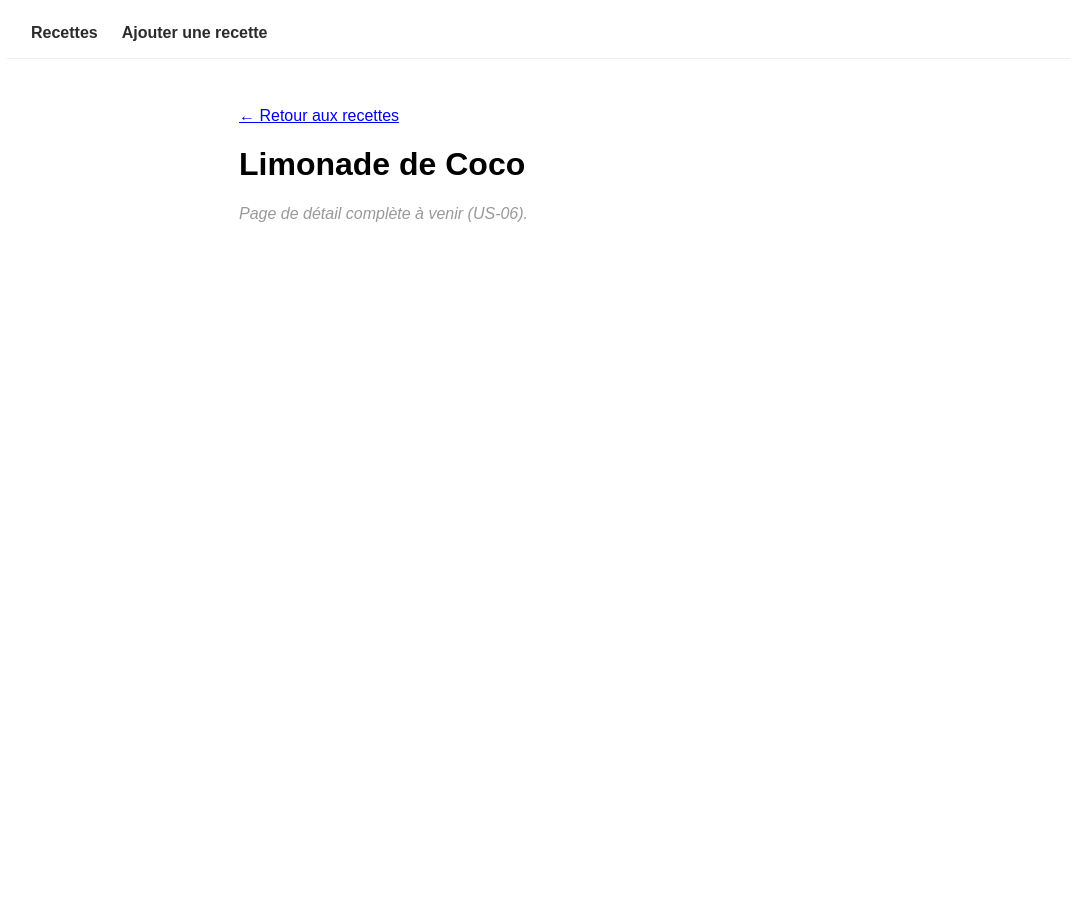
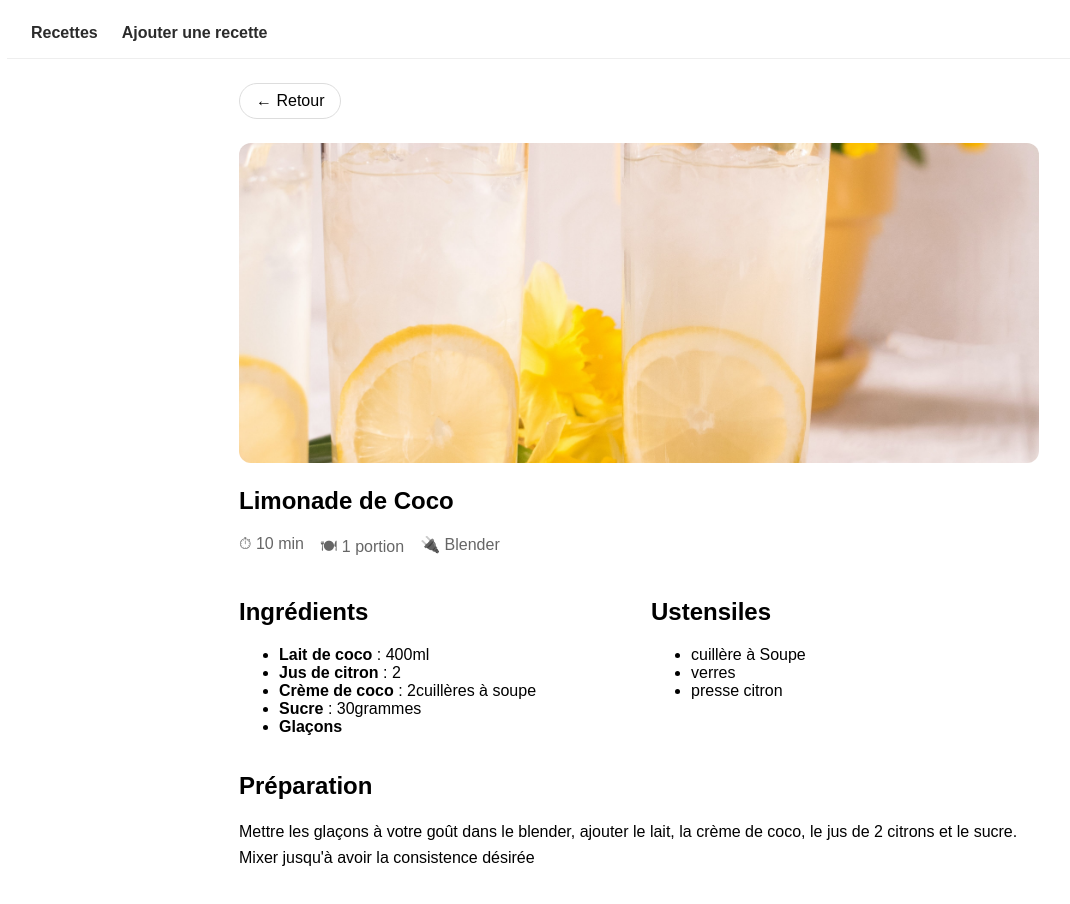
Before and after one commit to Yass-Devv/toqueChef, a Vue app: page /recipe/1 in a window 1280 px wide. Shown: the top 904 px of the page, without its empty margins (1-1071 px from the left). Before the commit the page ends 800 px from the top, so only its background shows below. Built offline with nearby package versions, Linux system fonts and the light colour scheme.

Commit message:
US-06 : page de détail d'une recette et page 404

```diff
--- a/src/router/index.js
+++ b/src/router/index.js
@@ -10,7 +10,6 @@ const router = createRouter({
       component: HomeView,
     },
     {
-      // Contenu complet réalisé par l'US-06 (Étudiant B).
       path: '/recipe/:id',
       name: 'recipe-detail',
       component: () => import('@/views/RecipeDetailView.vue'),
@@ -21,6 +20,12 @@ const router = createRouter({
       name: 'recipe-new',
       component: () => import('@/views/RecipeFormView.vue'),
     },
+    {
+      // Toute URL inconnue : doit rester la dernière route.
+      path: '/:pathMatch(.*)*',
+      name: 'not-found',
+      component: () => import('@/views/NotFoundView.vue'),
+    },
   ],
 })
 
--- /dev/null
+++ b/src/views/NotFoundView.vue
@@ -0,0 +1,21 @@
+<template>
+  <div class="not-found">
+    <h1>Page introuvable</h1>
+    <p>La page demandée n'existe pas.</p>
+    <RouterLink :to="{ name: 'home' }">Revenir à l'accueil</RouterLink>
+  </div>
+</template>
+
+<style scoped>
+.not-found {
+  padding: 48px;
+  border-radius: 8px;
+  background-color: #f9f9f9;
+  text-align: center;
+}
+
+.not-found a {
+  color: #e85d2a;
+  font-weight: 600;
+}
+</style>
--- a/src/views/RecipeDetailView.vue
+++ b/src/views/RecipeDetailView.vue
@@ -1,35 +1,132 @@
 <script setup>
 import { computed } from 'vue'
-import { useRoute } from 'vue-router'
+import { useRoute, useRouter } from 'vue-router'
 import { recipes } from '@/data/recipes'
 
-// Placeholder en attendant l'implémentation complète de l'US-06 (Étudiant B).
 const route = useRoute()
+const router = useRouter()
 
+// route.params.id est une chaîne ("3") : on la convertit pour comparer avec l'id numérique.
 const recipe = computed(() => recipes.find((r) => r.id === Number(route.params.id)))
+
+// Une recette des données utilise la clé "unite" au lieu de "unit".
+const unitOf = (item) => item.unit || item.unite
+
+// Sans page précédente (lien ouvert directement), on renvoie vers l'accueil.
+function goBack() {
+  if (window.history.state?.back) {
+    router.back()
+  } else {
+    router.push({ name: 'home' })
+  }
+}
 </script>
 
 <template>
-  <div class="recipe-detail-placeholder">
-    <RouterLink to="/">&larr; Retour aux recettes</RouterLink>
+  <div class="recipe-detail">
+    <button type="button" class="back-button" @click="goBack">&larr; Retour</button>
 
-    <h1 v-if="recipe">{{ recipe.name }}</h1>
-    <p v-else>Recette introuvable.</p>
+    <div v-if="!recipe" class="not-found">
+      <h1>Recette introuvable</h1>
+      <p>Aucune recette ne correspond à cet identifiant.</p>
+      <RouterLink :to="{ name: 'home' }">Revenir à l'accueil</RouterLink>
+    </div>
 
-    <p class="note">Page de détail complète à venir (US-06).</p>
+    <article v-else>
+      <img :src="`/images/${recipe.image}`" :alt="recipe.name" class="recipe-image" />
+
+      <h1>{{ recipe.name }}</h1>
+
+      <ul class="recipe-meta">
+        <li>⏱ {{ recipe.time }} min</li>
+        <li>🍽 {{ recipe.servings }} portion{{ recipe.servings > 1 ? 's' : '' }}</li>
+        <li>🔌 {{ recipe.appliance }}</li>
+      </ul>
+
+      <div class="recipe-columns">
+        <section>
+          <h2>Ingrédients</h2>
+          <ul>
+            <li v-for="item in recipe.ingredients" :key="item.ingredient">
+              <strong>{{ item.ingredient }}</strong>
+              <span v-if="item.quantity"> : {{ item.quantity }}</span>
+              <span v-if="item.quantity && unitOf(item)"> {{ unitOf(item) }}</span>
+            </li>
+          </ul>
+        </section>
+
+        <section>
+          <h2>Ustensiles</h2>
+          <ul>
+            <li v-for="ustensil in recipe.ustensils" :key="ustensil">{{ ustensil }}</li>
+          </ul>
+        </section>
+      </div>
+
+      <section>
+        <h2>Préparation</h2>
+        <p class="recipe-description">{{ recipe.description }}</p>
+      </section>
+    </article>
   </div>
 </template>
 
 <style scoped>
-.recipe-detail-placeholder {
+.recipe-detail {
   max-width: 800px;
   margin: 0 auto;
-  padding: 24px 0;
-  font-family: sans-serif;
 }
 
-.note {
-  color: #999;
-  font-style: italic;
+.back-button {
+  margin-bottom: 24px;
+  padding: 8px 16px;
+  border: 1px solid #ddd;
+  border-radius: 999px;
+  background-color: #fff;
+  font: inherit;
+  cursor: pointer;
+}
+
+.back-button:hover {
+  border-color: #e85d2a;
+  color: #e85d2a;
+}
+
+.recipe-image {
+  width: 100%;
+  height: 320px;
+  object-fit: cover;
+  border-radius: 12px;
+}
+
+.recipe-meta {
+  display: flex;
+  flex-wrap: wrap;
+  gap: 16px;
+  padding: 0;
+  list-style: none;
+  color: #666;
+}
+
+.recipe-columns {
+  display: grid;
+  grid-template-columns: repeat(auto-fit, minmax(240px, 1fr));
+  gap: 24px;
+}
+
+.recipe-description {
+  line-height: 1.6;
+}
+
+.not-found {
+  padding: 48px;
+  border-radius: 8px;
+  background-color: #f9f9f9;
+  text-align: center;
+}
+
+.not-found a {
+  color: #e85d2a;
+  font-weight: 600;
 }
 </style>
```
